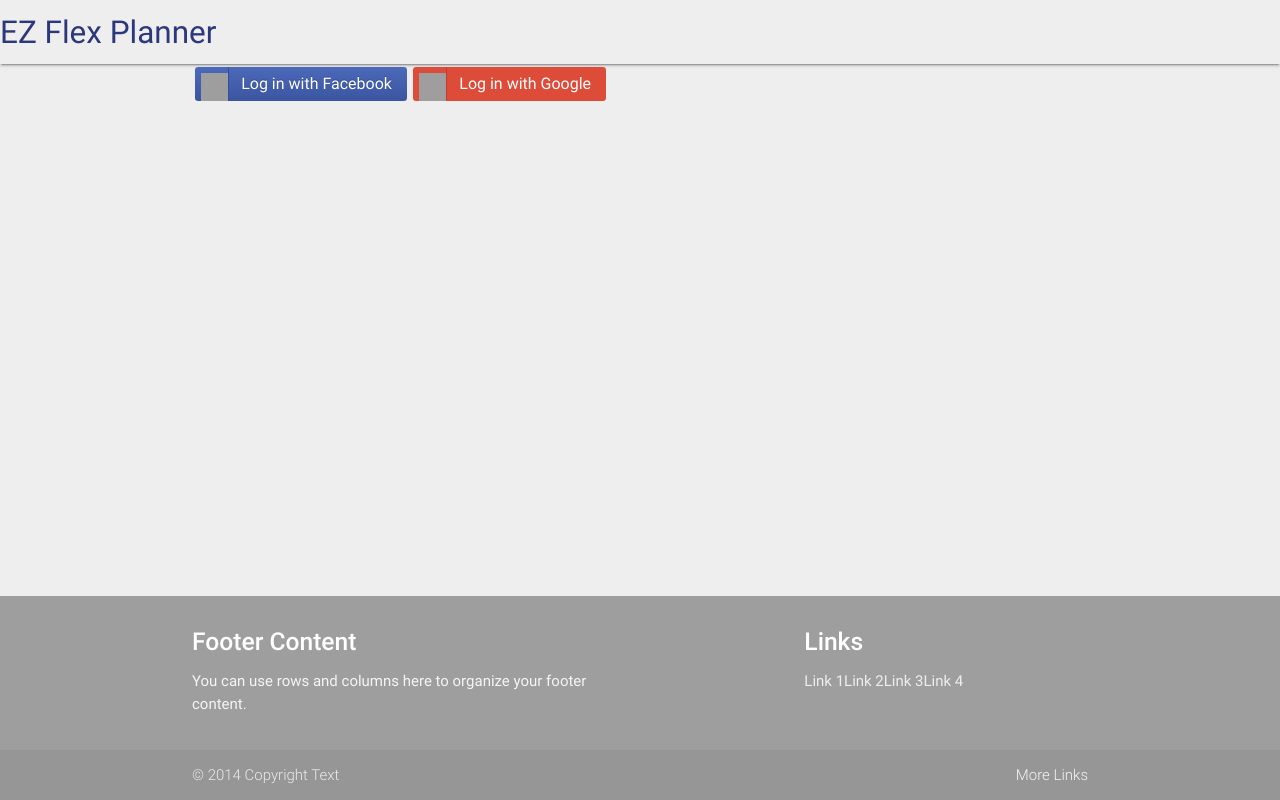
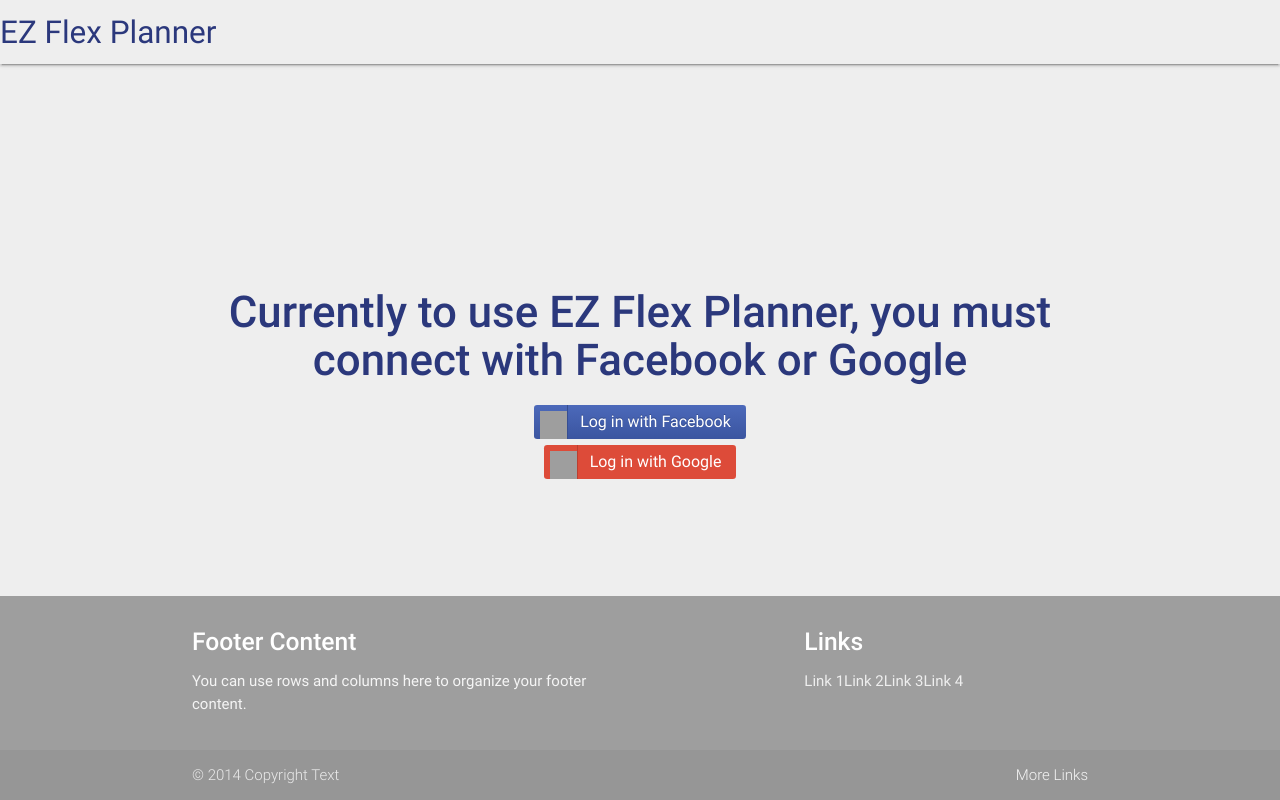
Before and after one commit to davisk4rpi/scheduling-app, a React (Create React App) app in the folder client/: page /login in a window 1280 px wide. Built offline with nearby package versions, Linux system fonts and the light colour scheme; no server answers; grey boxes are pictures that could not be loaded.

Commit message:
Edit login/signup page formatting

```diff
--- a/client/src/assets/styles/App.scss
+++ b/client/src/assets/styles/App.scss
@@ -145,6 +145,12 @@
   }
 }
 
+// Login/Signup page
+
+#loginBox {
+  margin-top: 25%;
+}
+
 // Dashboard
 
 #dashboard {
--- a/client/src/components/Login.js
+++ b/client/src/components/Login.js
@@ -3,14 +3,21 @@
 const Login = props => {
   console.log(props);
   return (
+    <div className="center-align" id="loginBox">
+      <h3>
+        Currently to use EZ Flex Planner, you must connect with Facebook or
+        Google
+      </h3>
       <div>
         <a className="loginBtn loginBtn--facebook" href="/auth/facebook">
           {props.message} with Facebook
         </a>
-
+      </div>
+      <div>
         <a className="loginBtn loginBtn--google" href="/auth/google">
           {props.message} with Google
         </a>
+      </div>
     </div>
   );
 };
```
Also changed, not shown: client/src/assets/styles/App.css. Lines whose indentation alone changed are shown as unchanged.
